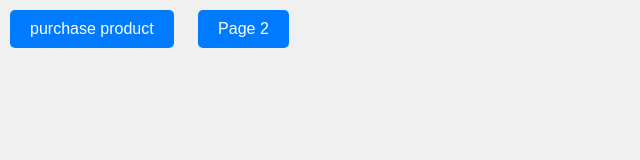
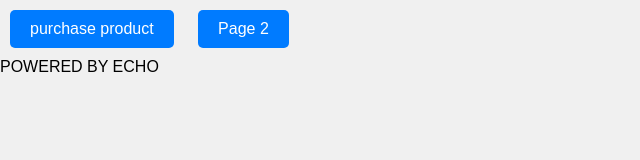
Before and after one commit to younus1244/YECO, a plain HTML site: page index.html in a window 1280 px wide. Shown: the whole page, without its empty margins (0-640 px from the left). Drawn offline with Linux system fonts and the light colour scheme.

Commit message:
Update index.html

```diff
--- a/index.html
+++ b/index.html
@@ -29,5 +29,9 @@
 <body>
     <a href="https://bit.ly/Yeco" class="button">purchase product</a>
     <a href="https://example.com/page2" class="button">Page 2</a>
+<footer>
+    POWERED BY ECHO
+</footer>
 </body>
+
 </html>
```
